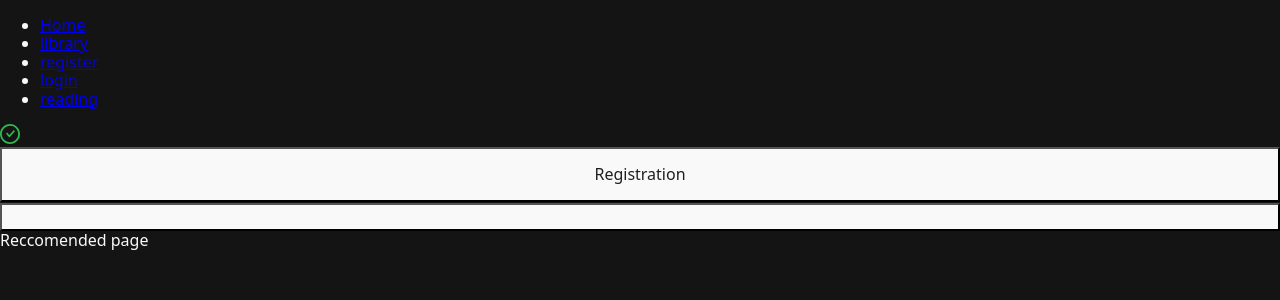
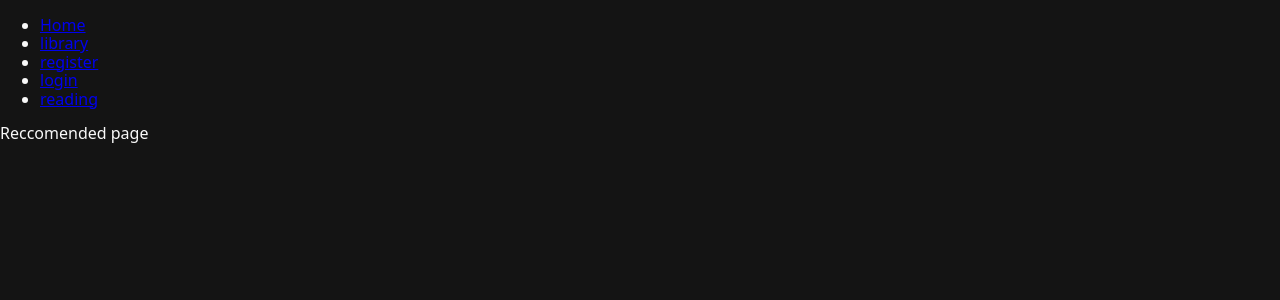
Before and after one commit to AngryAndrii/read_jorney, a React (Vite) app: page / in a window 1280 px wide. Shown: the top 300 px of the page. Built offline with nearby package versions, Linux system fonts and the light colour scheme.

Commit message:
added logo

```diff
--- a/src/pages/ReccomendedPage/ReccomendedPage.jsx
+++ b/src/pages/ReccomendedPage/ReccomendedPage.jsx
@@ -1,13 +1,3 @@
-import Check from '../../assets/icons/check.svg?react';
-import { Button } from '../../shared/ui/button/Button';
-
 export const ReccomendedPage = () => {
-  return (
-    <>
-      <Check />
-      <Button variant="register">Registration</Button>
-      <Button variant="login" />
-      Reccomended page
-    </>
-  );
+  return <>Reccomended page</>;
 };
--- /dev/null
+++ b/src/shared/ui/logo/StyledLogo.js
@@ -0,0 +1,3 @@
+export const StyledLogo = styled.div`
+  width: 100%;
+`;
```
Also changed, not shown: src/shared/ui/logo/Logo.jsx (+5 -4 lines), src/shared/ui/logo/MobileLogo.js (deleted).
